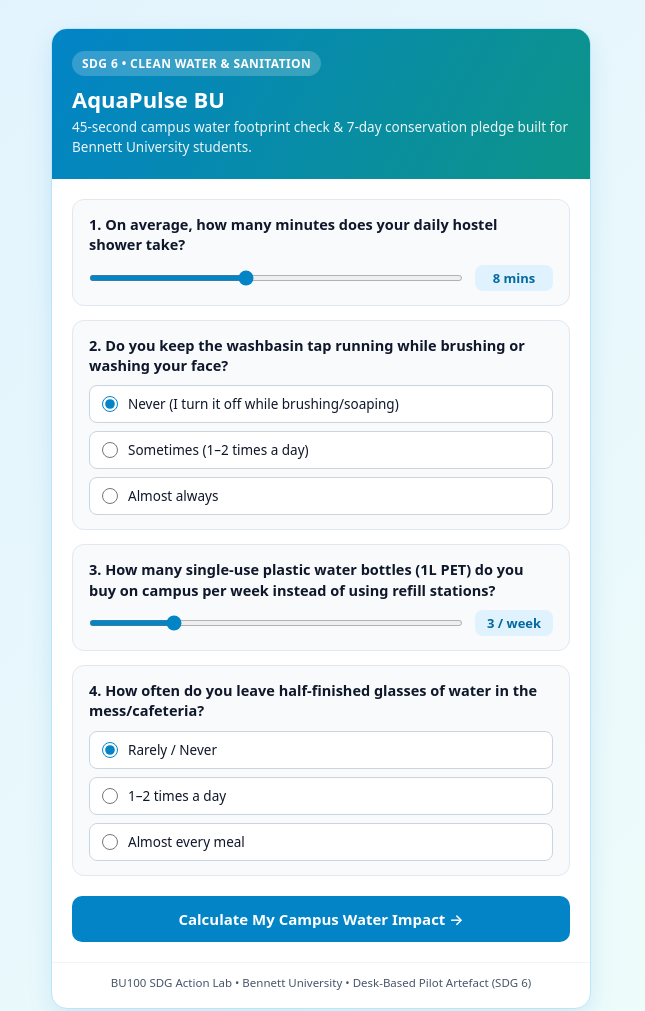
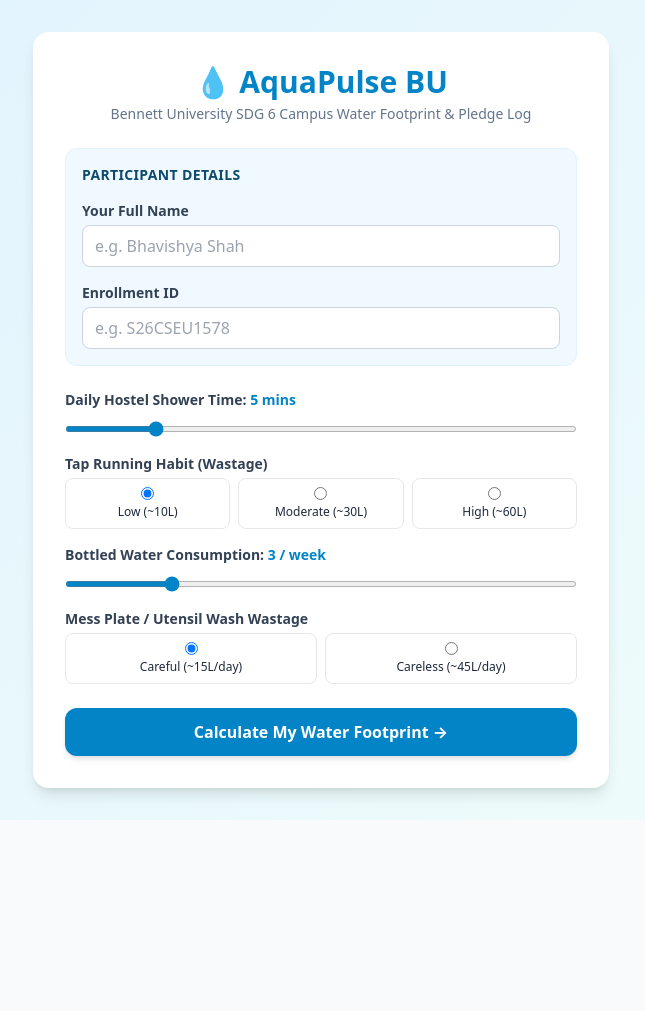
Before and after one commit to bhavishya-shah-vanthX-N/Aquapulse-BU, a plain HTML site: page index.html in a window 1280 px wide. Shown: the top 1011 px of the page, without its empty margins (319-964 px from the left). After the commit the page ends 820 px from the top, so only its background shows below. Drawn offline with nearby package versions, Linux system fonts and the light colour scheme.

```diff
--- a/index.html
+++ b/index.html
@@ -1,108 +1,124 @@
 <!DOCTYPE html>
 <html lang="en">
 <head>
-  <meta charset="UTF-8" />
-  <meta name="viewport" content="width=device-width, initial-scale=1.0" />
-  <title>AquaPulse BU | Campus Water Footprint &amp; SDG 6 Action Hub</title>
-  <link rel="stylesheet" href="style.css" />
+  <meta charset="UTF-8">
+  <meta name="viewport" content="width=device-width, initial-scale=1.0">
+  <title>AquaPulse BU - Campus Water Pledge Log</title>
+  <script src="https://cdn.tailwindcss.com"></script>
+  <link rel="stylesheet" href="style.css">
 </head>
-<body>
-  <div class="container">
-    <header class="header">
-      <div class="badge">SDG 6 • CLEAN WATER &amp; SANITATION</div>
-      <h1>AquaPulse BU</h1>
-      <p>45-second campus water footprint check &amp; 7-day conservation pledge built for Bennett University students.</p>
+<body class="bg-slate-50 text-slate-800 min-h-screen flex flex-col items-center py-8 px-4">
+
+  <div class="max-w-xl w-full bg-white shadow-lg rounded-2xl p-6 md:p-8">
+    <header class="text-center mb-6">
+      <h1 class="text-2xl md:text-3xl font-extrabold text-sky-600">💧 AquaPulse BU</h1>
+      <p class="text-sm text-slate-500 mt-1">Bennett University SDG 6 Campus Water Footprint & Pledge Log</p>
     </header>
 
-    <!-- SCREEN 1: HABIT CHECK -->
-    <main id="screen-input" class="body">
-      <div class="q-card">
-        <div class="q-title">1. On average, how many minutes does your daily hostel shower take?</div>
-        <div class="slider-row">
-          <input type="range" id="shower" min="3" max="15" value="8" />
-          <div class="val-pill" id="shower-val">8 mins</div>
+    <!-- SCREEN 1: INPUT FORM -->
+    <div id="screen-input" class="space-y-6">
+
+      <!-- Student Identity -->
+      <div class="p-4 bg-sky-50 rounded-xl space-y-4 border border-sky-100">
+        <h2 class="font-bold text-sky-900 text-sm uppercase tracking-wide">Participant Details</h2>
+        <div>
+          <label class="block font-semibold text-sm text-slate-700 mb-1">Your Full Name</label>
+          <input type="text" id="user-name" placeholder="e.g. Bhavishya Shah" required
+                 class="w-full px-3 py-2 border border-slate-300 rounded-lg focus:outline-none focus:ring-2 focus:ring-sky-500 bg-white">
+        </div>
+        <div>
+          <label class="block font-semibold text-sm text-slate-700 mb-1">Enrollment ID</label>
+          <input type="text" id="user-enrol" placeholder="e.g. S26CSEU1578" required
+                 class="w-full px-3 py-2 border border-slate-300 rounded-lg focus:outline-none focus:ring-2 focus:ring-sky-500 bg-white">
         </div>
       </div>
 
-      <div class="q-card">
-        <div class="q-title">2. Do you keep the washbasin tap running while brushing or washing your face?</div>
-        <div class="radio-group">
-          <label class="radio-option"><input type="radio" name="tap" value="0" checked /> Never (I turn it off while brushing/soaping)</label>
-          <label class="radio-option"><input type="radio" name="tap" value="12" /> Sometimes (1–2 times a day)</label>
-          <label class="radio-option"><input type="radio" name="tap" value="24" /> Almost always</label>
+      <!-- Habit Sliders & Questions -->
+      <div class="space-y-4">
+        <div>
+          <label class="block font-semibold text-sm text-slate-700 mb-1">Daily Hostel Shower Time: <span id="shower-val" class="text-sky-600 font-bold">5 mins</span></label>
+          <input type="range" id="shower" min="1" max="25" value="5" class="w-accent accent-sky-600 w-full">
+        </div>
+
+        <div>
+          <label class="block font-semibold text-sm text-slate-700 mb-1">Tap Running Habit (Wastage)</label>
+          <div class="grid grid-cols-3 gap-2 text-xs">
+            <label class="border p-2 rounded-lg text-center cursor-pointer hover:bg-slate-50"><input type="radio" name="tap" value="10" checked class="block mx-auto mb-1"> Low (~10L)</label>
+            <label class="border p-2 rounded-lg text-center cursor-pointer hover:bg-slate-50"><input type="radio" name="tap" value="30" class="block mx-auto mb-1"> Moderate (~30L)</label>
+            <label class="border p-2 rounded-lg text-center cursor-pointer hover:bg-slate-50"><input type="radio" name="tap" value="60" class="block mx-auto mb-1"> High (~60L)</label>
+          </div>
+        </div>
+
+        <div>
+          <label class="block font-semibold text-sm text-slate-700 mb-1">Bottled Water Consumption: <span id="bottles-val" class="text-sky-600 font-bold">3 / week</span></label>
+          <input type="range" id="bottles" min="0" max="15" value="3" class="w-accent accent-sky-600 w-full">
+        </div>
+
+        <div>
+          <label class="block font-semibold text-sm text-slate-700 mb-1">Mess Plate / Utensil Wash Wastage</label>
+          <div class="grid grid-cols-2 gap-2 text-xs">
+            <label class="border p-2 rounded-lg text-center cursor-pointer hover:bg-slate-50"><input type="radio" name="mess" value="15" checked class="block mx-auto mb-1"> Careful (~15L/day)</label>
+            <label class="border p-2 rounded-lg text-center cursor-pointer hover:bg-slate-50"><input type="radio" name="mess" value="45" class="block mx-auto mb-1"> Careless (~45L/day)</label>
+          </div>
         </div>
       </div>
 
-      <div class="q-card">
-        <div class="q-title">3. How many single-use plastic water bottles (1L PET) do you buy on campus per week instead of using refill stations?</div>
-        <div class="slider-row">
-          <input type="range" id="bottles" min="0" max="14" value="3" />
-          <div class="val-pill" id="bottles-val">3 / week</div>
+      <button id="btn-calculate" class="w-full bg-sky-600 hover:bg-sky-700 text-white font-bold py-3 rounded-xl transition shadow-md">
+        Calculate My Water Footprint →
+      </button>
+    </div>
+
+    <!-- SCREEN 2: RESULTS & PLEDGE -->
+    <div id="screen-result" class="hidden space-y-6">
+      <div class="bg-sky-50 border border-sky-100 rounded-2xl p-5 text-center">
+        <p class="text-xs uppercase tracking-wider font-bold text-sky-600 mb-1">Estimated Monthly Footprint</p>
+        <div id="total-litres" class="text-4xl font-black text-sky-900">0 L</div>
+        <p id="buckets-eq" class="text-xs text-sky-700 mt-2 font-medium"></p>
+      </div>
+
+      <div class="grid grid-cols-2 gap-3 text-xs">
+        <div class="bg-slate-100 p-3 rounded-xl">Shower Excess: <span id="b-shower" class="font-bold"></span></div>
+        <div class="bg-slate-100 p-3 rounded-xl">Tap Habit: <span id="b-tap" class="font-bold"></span></div>
+        <div class="bg-slate-100 p-3 rounded-xl">Bottled Water: <span id="b-bottles" class="font-bold"></span></div>
+        <div class="bg-slate-100 p-3 rounded-xl">Mess Wastage: <span id="b-mess" class="font-bold"></span></div>
+      </div>
+
+      <!-- Choose Pledge -->
+      <div>
+        <label class="block font-bold text-sm text-slate-700 mb-2">Choose Your 7-Day Campus Water Pledge</label>
+        <div class="space-y-2 text-xs">
+          <label class="block border p-3 rounded-xl cursor-pointer hover:bg-slate-50"><input type="radio" name="pledge" value="Cap hostel showers strictly to 5 minutes" checked class="mr-2"> Cap hostel showers strictly to 5 minutes</label>
+          <label class="block border p-3 rounded-xl cursor-pointer hover:bg-slate-50"><input type="radio" name="pledge" value="Switch entirely to reusable steel flask" class="mr-2"> Switch entirely to reusable steel flask</label>
+          <label class="block border p-3 rounded-xl cursor-pointer hover:bg-slate-50"><input type="radio" name="pledge" value="Turn off running tap while brushing and washing" class="mr-2"> Turn off running tap while brushing and washing</label>
         </div>
       </div>
 
-      <div class="q-card">
-        <div class="q-title">4. How often do you leave half-finished glasses of water in the mess/cafeteria?</div>
-        <div class="radio-group">
-          <label class="radio-option"><input type="radio" name="mess" value="0" checked /> Rarely / Never</label>
-          <label class="radio-option"><input type="radio" name="mess" value="0.4" /> 1–2 times a day</label>
-          <label class="radio-option"><input type="radio" name="mess" value="0.9" /> Almost every meal</label>
+      <!-- Likert Rating -->
+      <div>
+        <label class="block font-bold text-sm text-slate-700 mb-2">Awareness Improvement Rating (1 to 5)</label>
+        <div class="flex justify-between gap-2">
+          <button type="button" data-val="1" class="likert-btn flex-1 border py-2 rounded-lg font-bold text-sm hover:bg-slate-100">1</button>
+          <button type="button" data-val="2" class="likert-btn flex-1 border py-2 rounded-lg font-bold text-sm hover:bg-slate-100">2</button>
+          <button type="button" data-val="3" class="likert-btn flex-1 border py-2 rounded-lg font-bold text-sm hover:bg-slate-100">3</button>
+          <button type="button" data-val="4" class="likert-btn flex-1 border py-2 rounded-lg font-bold text-sm hover:bg-slate-100">4</button>
+          <button type="button" data-val="5" class="likert-btn flex-1 border py-2 rounded-lg font-bold text-sm bg-sky-600 text-white active">5</button>
         </div>
       </div>
 
-      <button type="button" id="btn-calculate" class="btn">Calculate My Campus Water Impact →</button>
-    </main>
-
-    <!-- SCREEN 2: RESULTS & 7-DAY PLEDGE -->
-    <section id="screen-result" class="body hidden">
-      <div class="result-hero">
-        <div class="label">Estimated Monthly Avoidable Water Wastage</div>
-        <div class="number" id="total-litres">0 L</div>
-        <div class="sub" id="buckets-eq">Equivalent to 0 standard 15-litre hostel buckets per month</div>
+      <div class="flex gap-3">
+        <button id="btn-reset" class="w-1/3 bg-slate-200 hover:bg-slate-300 text-slate-700 font-bold py-3 rounded-xl transition text-sm">
+          ← Recalculate
+        </button>
+        <button id="btn-submit" class="w-2/3 bg-emerald-600 hover:bg-emerald-700 text-white font-bold py-3 rounded-xl transition shadow-md text-sm">
+          Lock In My Pledge & Submit
+        </button>
       </div>
 
-      <div class="breakdown">
-        <div class="b-item"><span>Excess Shower Flow (&gt;5 min)</span><strong id="b-shower">0 L/mo</strong></div>
-        <div class="b-item"><span>Open Washbasin Tap</span><strong id="b-tap">0 L/mo</strong></div>
-        <div class="b-item"><span>PET Bottle Water Footprint</span><strong id="b-bottles">0 L/mo</strong></div>
-        <div class="b-item"><span>Mess / Glass Wastage</span><strong id="b-mess">0 L/mo</strong></div>
+      <!-- Confirmation Box with 1-Click Form Submit Link -->
+      <div id="confirmation-box" class="hidden p-4 bg-emerald-50 border border-emerald-200 rounded-xl text-center text-xs text-emerald-900 space-y-2">
       </div>
+    </div>
 
-      <div class="policy-card">
-        <strong>Why This Matters (SDG 6.4 &amp; Jal Jeevan Mission)</strong>
-        In our Bennett University baseline survey (N=100), 60% of students flagged water scarcity as a top concern and 68% recognized the Jal Jeevan Mission—yet 72% felt campus sustainability engagement was incomplete. Under <b>SDG Target 6.4 (Water-Use Efficiency)</b>, small daily dorm &amp; refill habits save thousands of litres per hostel wing each semester.
-      </div>
-
-      <div class="q-card">
-        <div class="q-title">5. Pick one 7-Day Campus Water Pledge:</div>
-        <div class="radio-group">
-          <label class="radio-option"><input type="radio" name="pledge" value="Cap hostel showers at 5 minutes" checked /> Cap hostel showers at 5 minutes</label>
-          <label class="radio-option"><input type="radio" name="pledge" value="Turn off washbasin taps while brushing/soaping" /> Turn off washbasin taps while brushing/soaping</label>
-          <label class="radio-option"><input type="radio" name="pledge" value="Use campus refill stations only (zero PET bottles)" /> Use campus refill stations only (zero PET bottles)</label>
-          <label class="radio-option"><input type="radio" name="pledge" value="Finish every glass of drinking water in the mess" /> Finish every glass of drinking water in the mess</label>
-        </div>
-      </div>
-
-      <div class="q-card">
-        <div class="q-title">6. Did seeing your monthly litre estimate improve your awareness of campus water efficiency (SDG 6)? (1 = Low, 5 = High)</div>
-        <div class="likert-row" id="likert-group">
-          <button type="button" class="likert-btn" data-val="1">1</button>
-          <button type="button" class="likert-btn" data-val="2">2</button>
-          <button type="button" class="likert-btn" data-val="3">3</button>
-          <button type="button" class="likert-btn" data-val="4">4</button>
-          <button type="button" class="likert-btn active" data-val="5">5</button>
-        </div>
-      </div>
-
-      <button type="button" id="btn-submit" class="btn">Lock In My 7-Day Pledge &amp; Log Response ✓</button>
-      <button type="button" id="btn-reset" class="btn btn-secondary">← Recalculate Habits</button>
-
-      <div id="confirmation-box" class="summary-box hidden"></div>
-    </section>
-
-    <footer class="footer">
-      BU100 SDG Action Lab • Bennett University • Desk-Based Pilot Artefact (SDG 6)
-    </footer>
   </div>
 
   <script src="script.js"></script>
```
